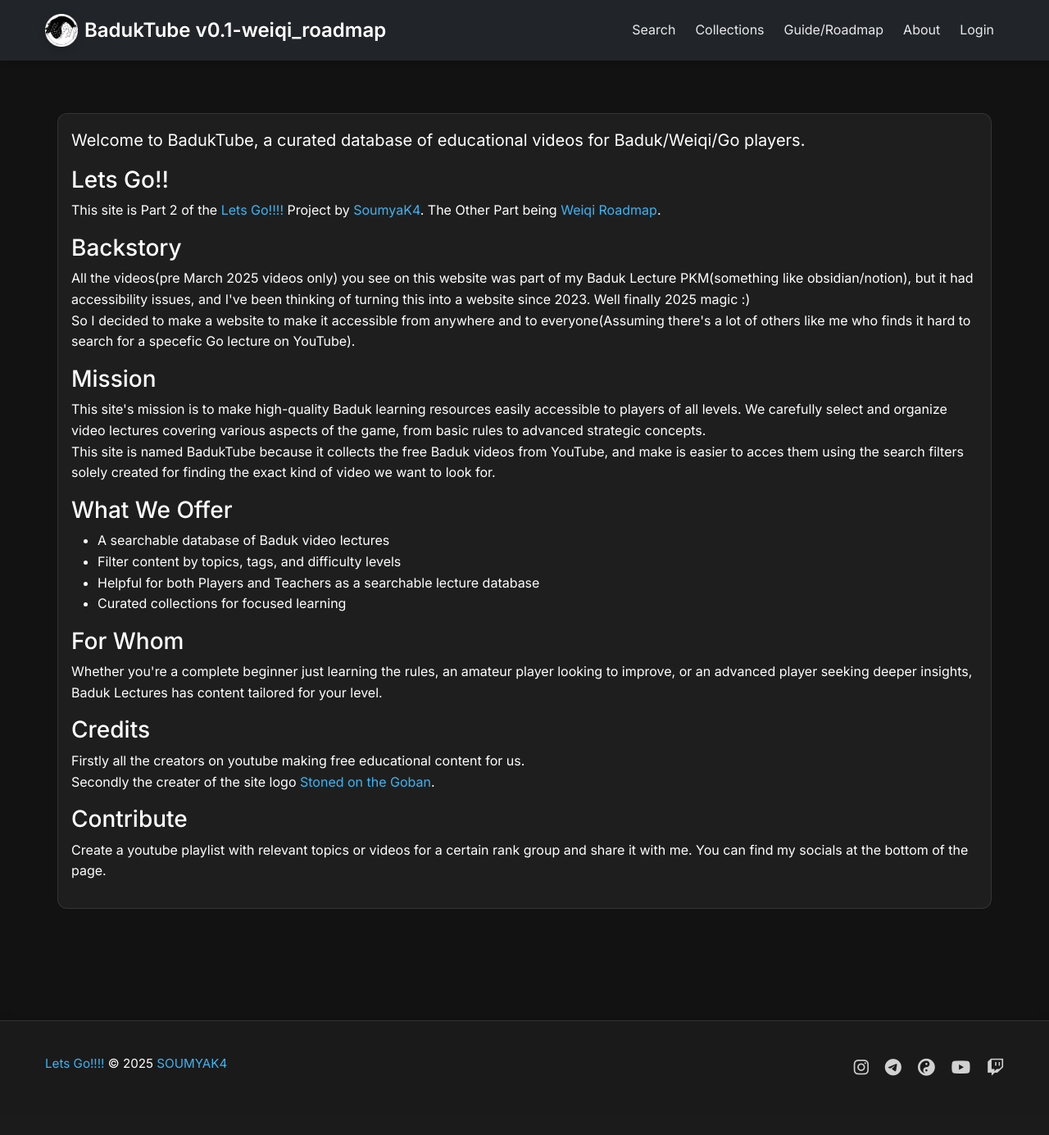
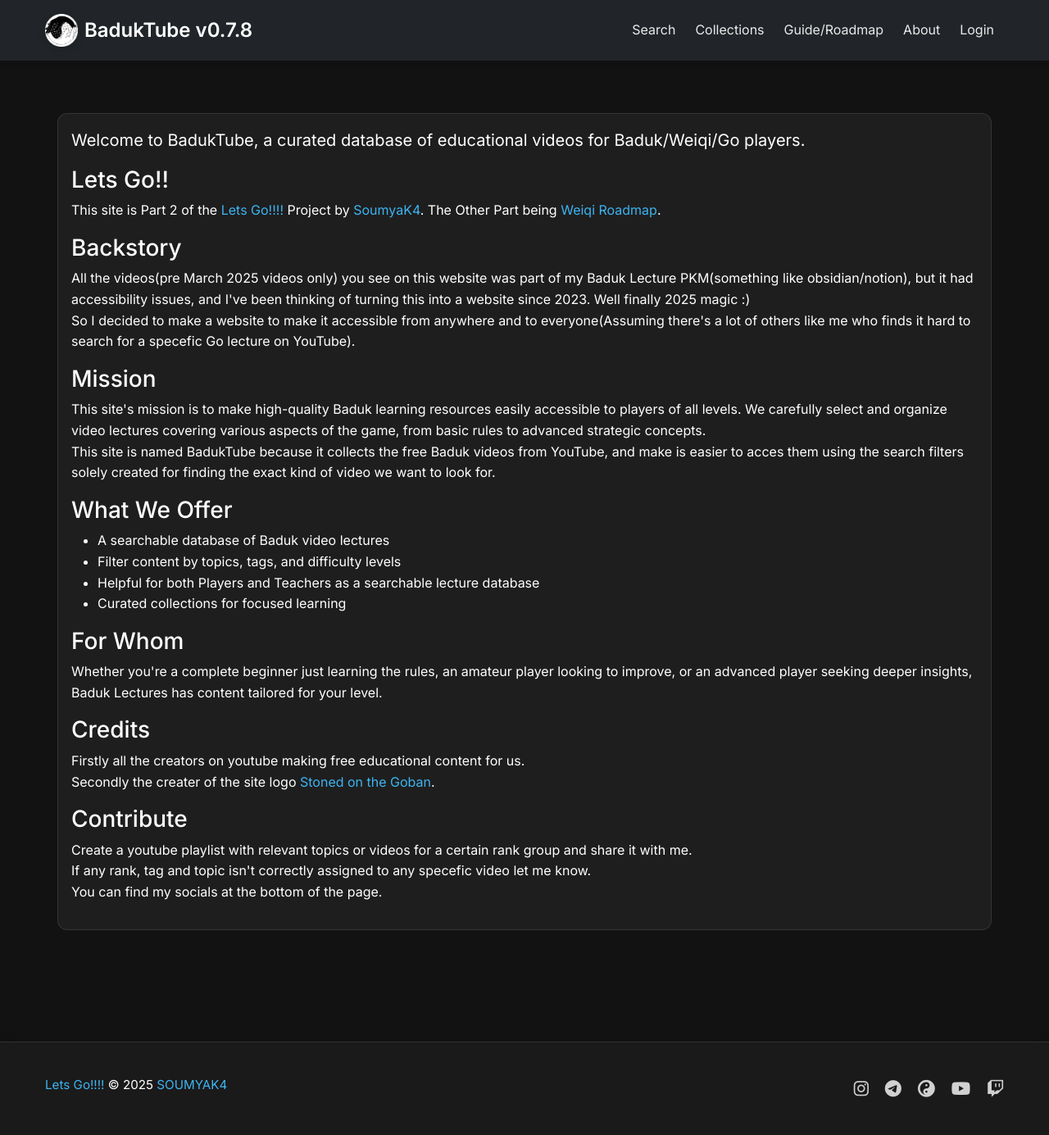
Before and after one commit to SoumyaK4/BadukTube, a Flask app: page /about in a window 1280 px wide. Shown: the whole page at 82% size. Before the commit the page ends 1313 px from the top, so only its background shows below. Run offline with Flask 3, Linux system fonts and the light colour scheme; some libraries are stand-ins or nearby versions.

Commit message:
fix: Header and about/contribute

```diff
--- a/templates/about.html
+++ b/templates/about.html
@@ -45,7 +45,9 @@
 
                     <h3>Contribute</h3>
                     <p>
-                        Create a youtube playlist with relevant topics or videos for a certain rank group and share it with me. You can find my socials at the bottom of the page.
+                        Create a youtube playlist with relevant topics or videos for a certain rank group and share it with me. <br>
+                        If any rank, tag and topic isn't correctly assigned to any specefic video let me know. <br>
+                        You can find my socials at the bottom of the page.
                     </p>
                 </div>
             </div>
--- a/templates/base.html
+++ b/templates/base.html
@@ -49,7 +49,7 @@
         <div class="container">
             <a class="navbar-brand" href="{{ url_for('search') }}">
                 <img src="{{ url_for('static', filename='images/logo.webp') }}" alt="Baduk Lectures" width="40" height="40" class="d-inline-block align-top me-2">
-                BadukTube v0.1-weiqi_roadmap
+                BadukTube v0.7.8
             </a>
             <!-- Hamburger Button for Mobile -->
             <button class="hamburger-menu" type="button" aria-label="Toggle navigation">
```
